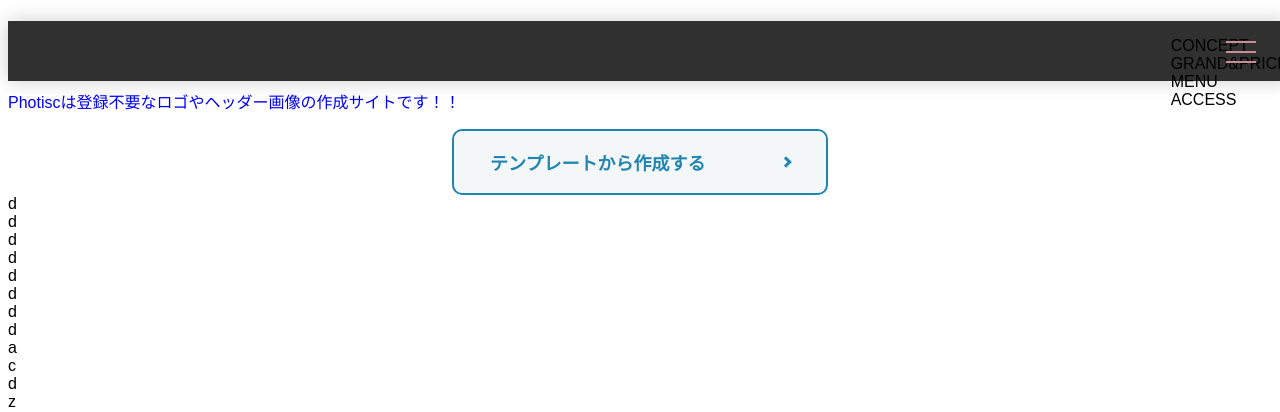
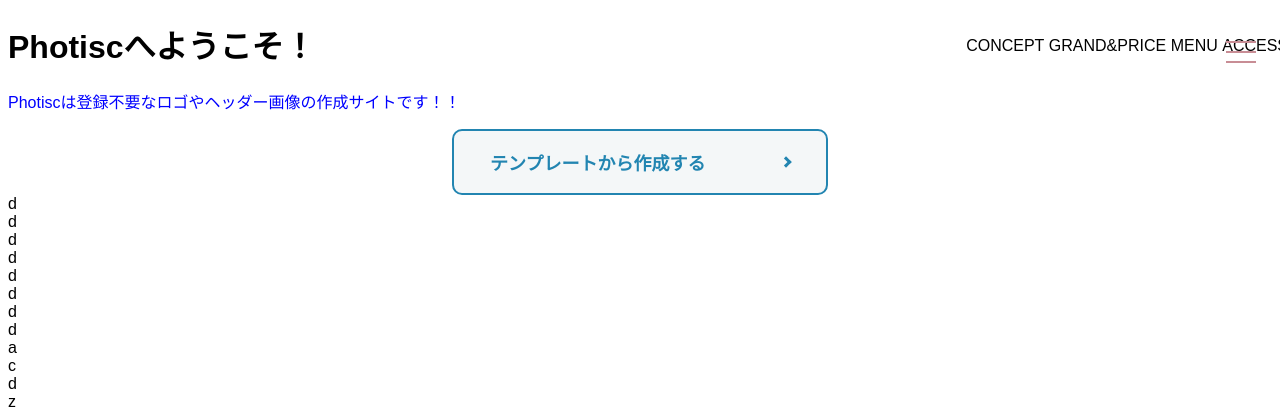
Before and after one commit to Unigmos/Photisc, a Python web app: template Templates/index.html in a window 1280 px wide. Shown: the top 412 px of the page. Run offline with Jinja, Linux system fonts and the light colour scheme; the template is opened without the code that fills it, so the values that code supplies are empty.

Commit message:
Add files via upload

```diff
--- a/static/stylesheet/main_style.css
+++ b/static/stylesheet/main_style.css
@@ -4,9 +4,6 @@ body {
 }
 
 .site-header {
-  -webkit-box-shadow: 0px 0px 20px rgba(0, 0, 0, 0.2);
-          box-shadow: 0px 0px 20px rgba(0, 0, 0, 0.2);
-  background: #303030;
   display: -webkit-box;
   display: -ms-flexbox;
   display: flex;
@@ -207,4 +204,8 @@ ul {
   -webkit-transform: rotate(-45deg);
   transform: rotate(-45deg);
 }
+
+.navi_menu ul li {
+  display: inline;
+}
 /*# sourceMappingURL=main_style.css.map */
--- a/static/stylesheet/main_style.scss
+++ b/static/stylesheet/main_style.scss
@@ -5,8 +5,8 @@ body{
 }
 
 .site-header{
-    box-shadow:0px 0px 20px rgba(0, 0, 0, 0.20);
-    background:#303030;
+    //box-shadow:0px 0px 20px rgba(0, 0, 0, 0.20);
+    //background:#303030;
     display:flex;
     padding:0;
     position:fixed;
@@ -181,3 +181,9 @@ ul{
     }
     margin: 0 0 0 auto;
 }
+
+.navi_menu{
+    ul li{
+        display: inline;
+    }
+}
```
Also changed, not shown: 1 other file.
